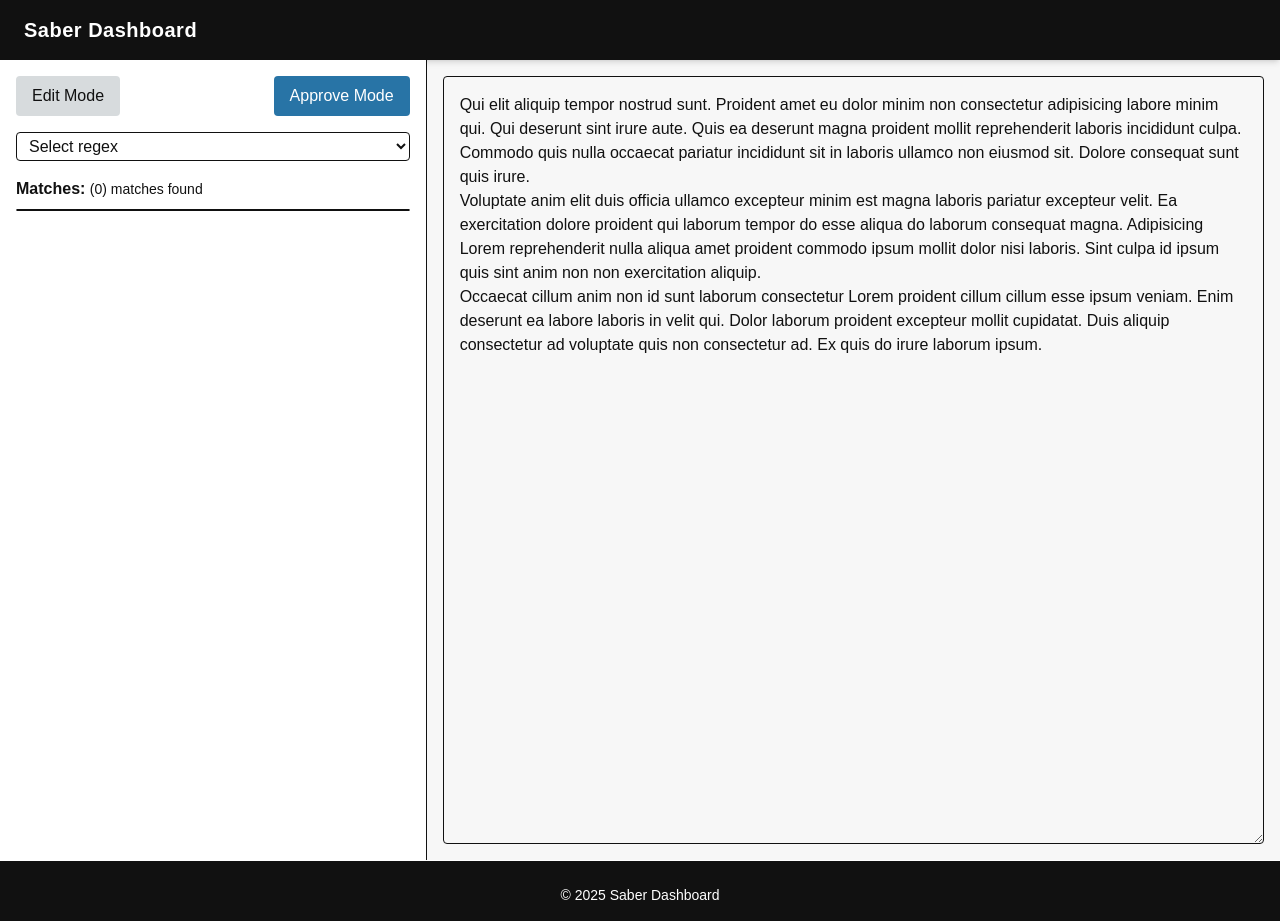
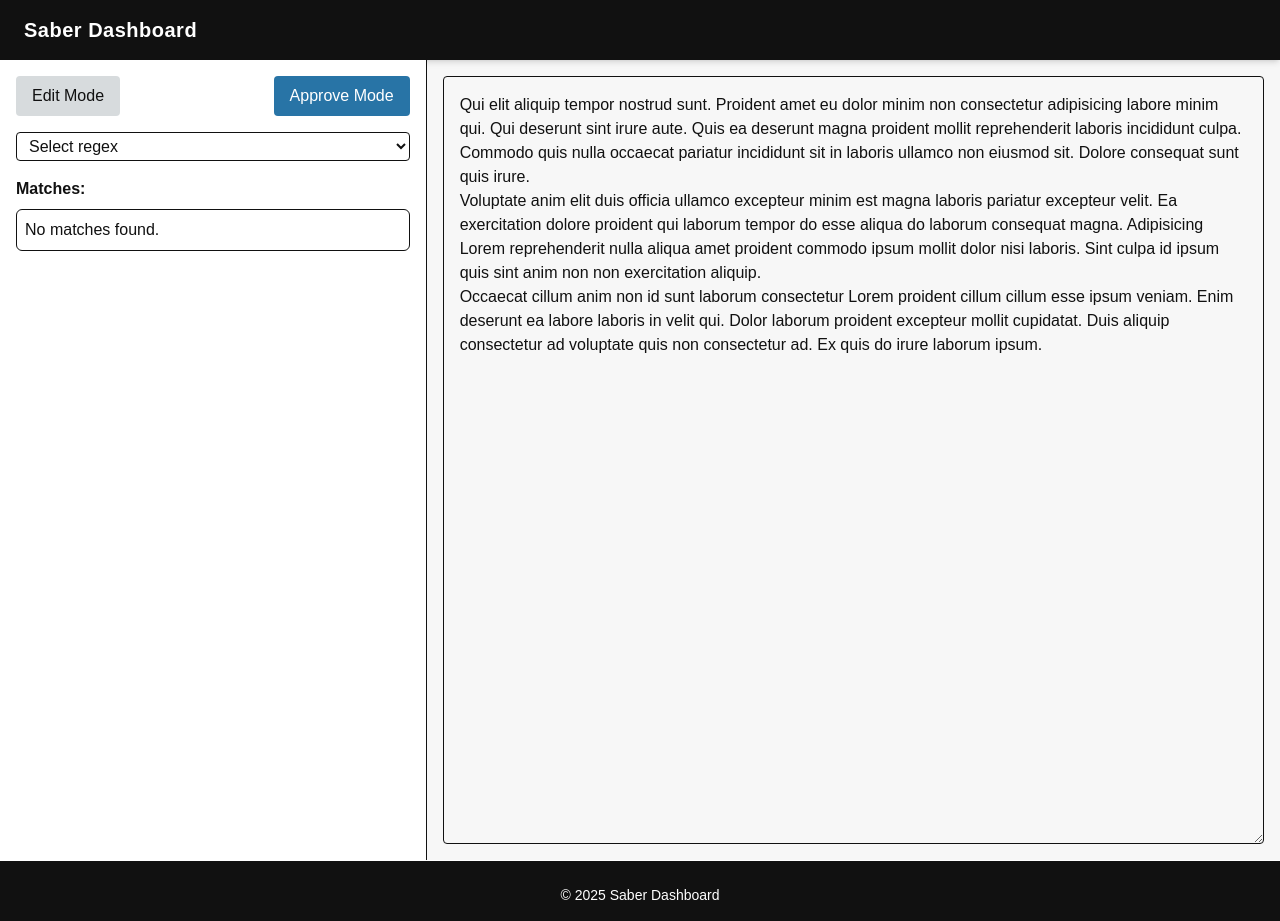
Before and after one commit to soulsako/saber-dashboard, a Next.js app: page / in a window 1280 px wide. Both pictures are taken after a click on the button "Approve Mode". Built offline with nearby package versions, Linux system fonts and the light colour scheme.

Commit message:
Fix message bug

```diff
--- a/app/containers/RegexApprover.tsx
+++ b/app/containers/RegexApprover.tsx
@@ -48,13 +48,15 @@ export default function RegexApprover({ text }: { text: string }) {
       <div>
         <h3 className="font-bold mb-2">
           Matches:{" "}
-          <span className="text-sm font-medium">
-            ({matches.length}) matches found
-          </span>
+          {!!matches.length && (
+            <span className="text-sm font-medium">
+              ({matches.length}) matches found
+            </span>
+          )}
         </h3>
         <ul className="border border-borderBase rounded-md divide-y divide-gray-200 overflow-y-auto max-h-64 sm:max-h-96">
-          {matches.length > 0 &&
-            matches.map((match, i) => (
+          {matches.length > 0 ? (
+            matches.map((m, i) => (
               <li
                 key={i}
                 className={`px-4 py-2 ${
@@ -63,9 +65,12 @@ export default function RegexApprover({ text }: { text: string }) {
                     : "bg-[var(--bg-gray-light)]"
                 }`}
               >
-                {match}
+                {m}
               </li>
-            ))}
+            ))
+          ) : (
+            <p className="p-2">No matches found.</p>
+          )}
         </ul>
       </div>
     </div>
```
